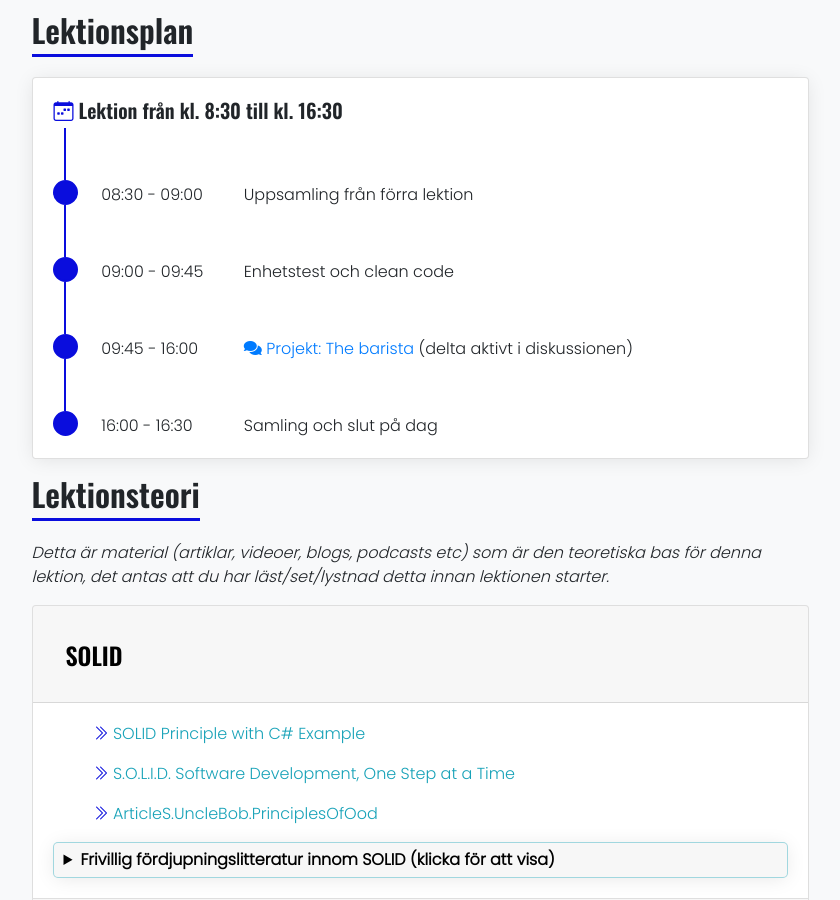
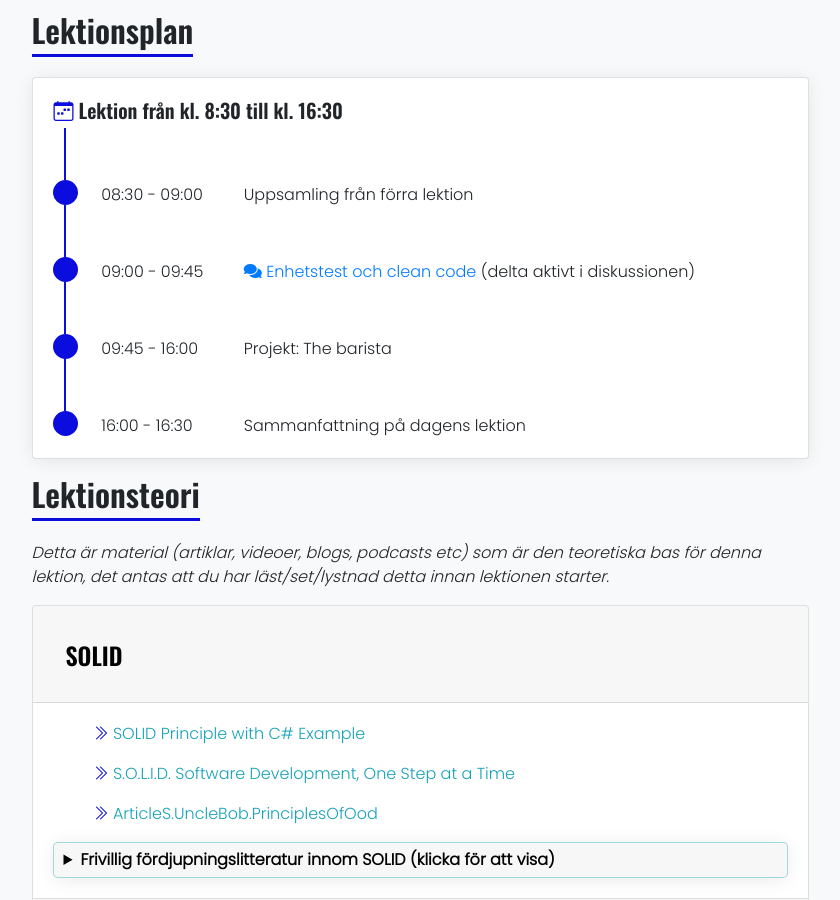
Before and after one commit to PGBSNH20/PGBSNH20-dataatkomst, a Jekyll site: the page built from lectures/cleancode.md, in a window 1280 px wide and 900 px high, scrolled down 314 px. Shown: the whole window, without its empty margins (220-1060 px from the left). Built offline with Jekyll 4.4.1, drawn with Linux system fonts in a browser that asks for light colours; nearby versions of some CDN libraries; some of the changed text lies outside the part shown.

Commit message:
Update of schedule

```diff
--- a/_data/schedule.yml
+++ b/_data/schedule.yml
@@ -69,16 +69,16 @@ weeks:
       description: "Hur kan vi automatisk verificera vår kod och skriva kod som är enklare att läsa"
       start-full: 20210303T090000
       end-full: 20210303T094500
+      discussion: https://github.com/PGBSNH20/PGBSNH20-dataatkomst/discussions/6
     - activity: assignment
       title: "Projekt: The barista"
       titleEn: "Project: The barista"
       description: "Skåpa ett API till kaffemaskin"
       start-full: 20210303T094500
       end-full: 20210303T160000
-      discussion: https://github.com/PGBSNH20/PGBSNH20-dataatkomst/discussions/6
     - activity: standup
-      title: "Samling och slut på dag"
-      titleEn: "Get together and end of day"
+      title: "Sammanfattning på dagens lektion"
+      titleEn: "Summary of the lecture of the day"
       description: "Är där frågor? Landing."
       start-full: 20210301T160000
       end-full: 20210301T163000
```
Also changed, not shown: lectures/cleancode.md (+1 -1 lines).
